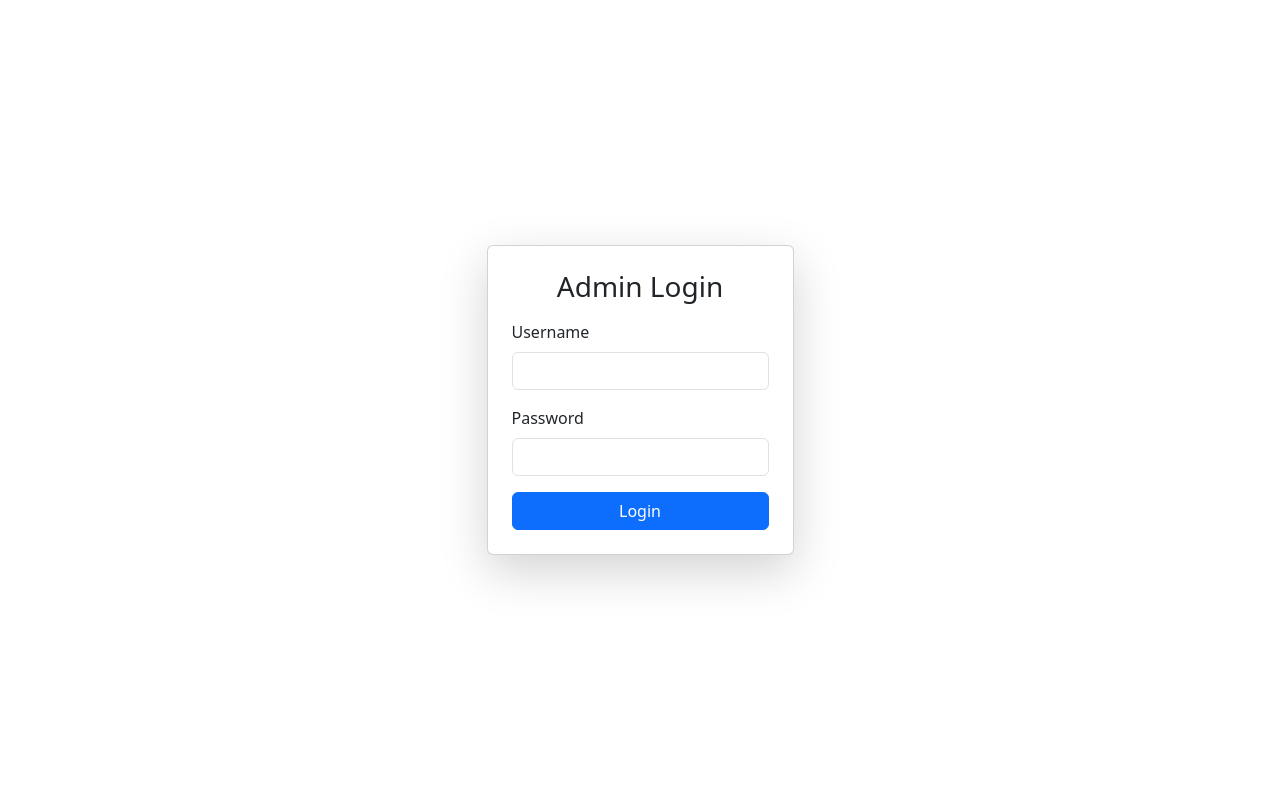
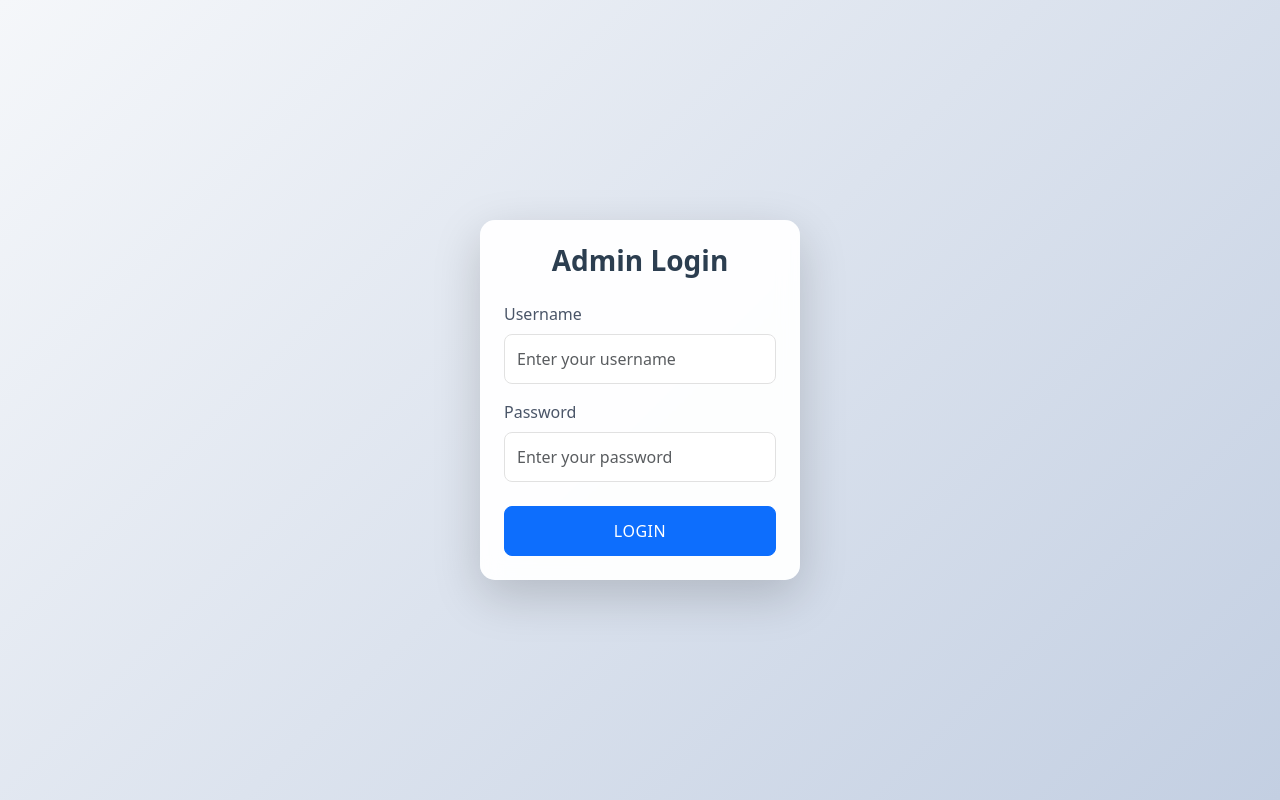
Before and after one commit to Ankit-ydv24/Kashvi-Creation, a Flask app: page /admin_login in a window 1280 px wide. Run offline with Flask 3, Linux system fonts and the light colour scheme.

Commit message:
adminlogin page

```diff
--- a/templates/admin_login.html
+++ b/templates/admin_login.html
@@ -3,26 +3,91 @@
 <head>
     <title>Admin Login</title>
     <link rel="stylesheet" href="https://cdn.jsdelivr.net/npm/bootstrap@5.3.0/dist/css/bootstrap.min.css">
+    <style>
+        body {
+            background: linear-gradient(135deg, #f5f7fa 0%, #c3cfe2 100%);
+        }
+
+        .card {
+            min-width: 320px;
+            max-width: 400px;
+            border: none;
+            border-radius: 15px;
+            background: rgba(255, 255, 255, 0.95);
+            backdrop-filter: blur(10px);
+        }
+
+        .card h3 {
+            color: #2c3e50;
+            font-weight: 600;
+        }
+
+        .form-control {
+            border-radius: 8px;
+            padding: 12px;
+            border: 1.5px solid #e1e1e1;
+            transition: all 0.3s ease;
+        }
+
+        .form-control:focus {
+            box-shadow: 0 0 0 3px rgba(13, 110, 253, 0.15);
+            border-color: #0d6efd;
+        }
+
+        .btn-primary {
+            padding: 12px;
+            border-radius: 8px;
+            font-weight: 500;
+            text-transform: uppercase;
+            letter-spacing: 0.5px;
+            transition: all 0.3s ease;
+        }
+
+        .btn-primary:hover {
+            transform: translateY(-1px);
+            box-shadow: 0 4px 12px rgba(13, 110, 253, 0.2);
+        }
+
+        .alert {
+            border-radius: 8px;
+            border: none;
+            font-size: 0.95rem;
+        }
+
+        .form-label {
+            font-weight: 500;
+            color: #4a5568;
+            margin-bottom: 0.5rem;
+        }
+    </style>
 </head>
 <body class="d-flex justify-content-center align-items-center vh-100">
 
     <div class="card p-4 shadow-lg">
-    <h3 class="mb-3 text-center">Admin Login</h3>
+        <h3 class="mb-4 text-center">Admin Login</h3>
+
         {% with messages = get_flashed_messages(with_categories=true) %}
             {% for category, message in messages %}
-        <div class="alert alert-{{ category }}">{{ message }}</div>
+                <div class="alert alert-{{ category }} mb-3">{{ message }}</div>
             {% endfor %}
         {% endwith %}
+
         <form method="POST">
             <div class="mb-3">
                 <label for="username" class="form-label">Username</label>
-            <input type="text" class="form-control" id="username" name="username" required>
+                <input type="text" class="form-control" id="username" name="username"
+                       placeholder="Enter your username" required>
             </div>
-        <div class="mb-3">
+
+            <div class="mb-4">
                 <label for="password" class="form-label">Password</label>
-            <input type="password" class="form-control" id="password" name="password" required>
+                <input type="password" class="form-control" id="password" name="password"
+                       placeholder="Enter your password" required>
             </div>
-        <button type="submit" class="btn btn-primary w-100">Login</button>
+
+            <button type="submit" class="btn btn-primary w-100">
+                Login
+            </button>
         </form>
     </div>
 
```
Lines whose indentation alone changed are shown as unchanged.
